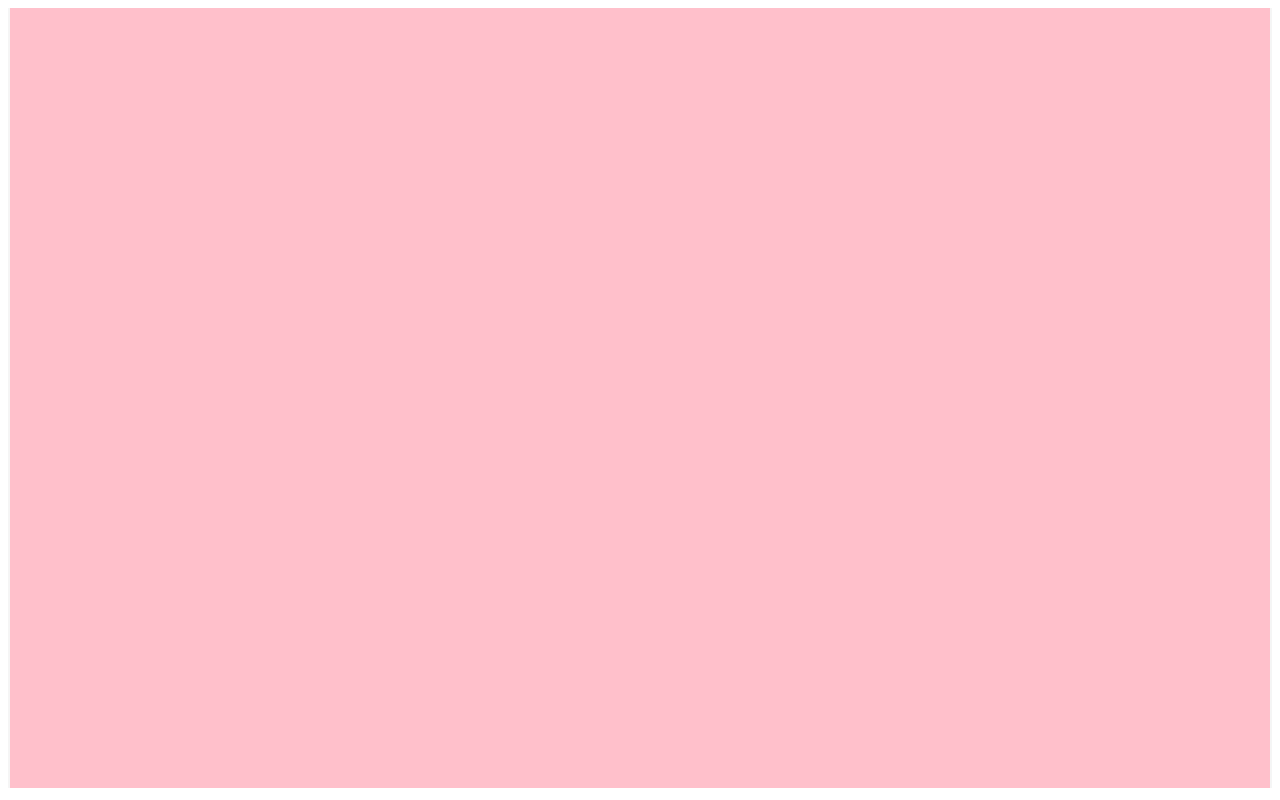
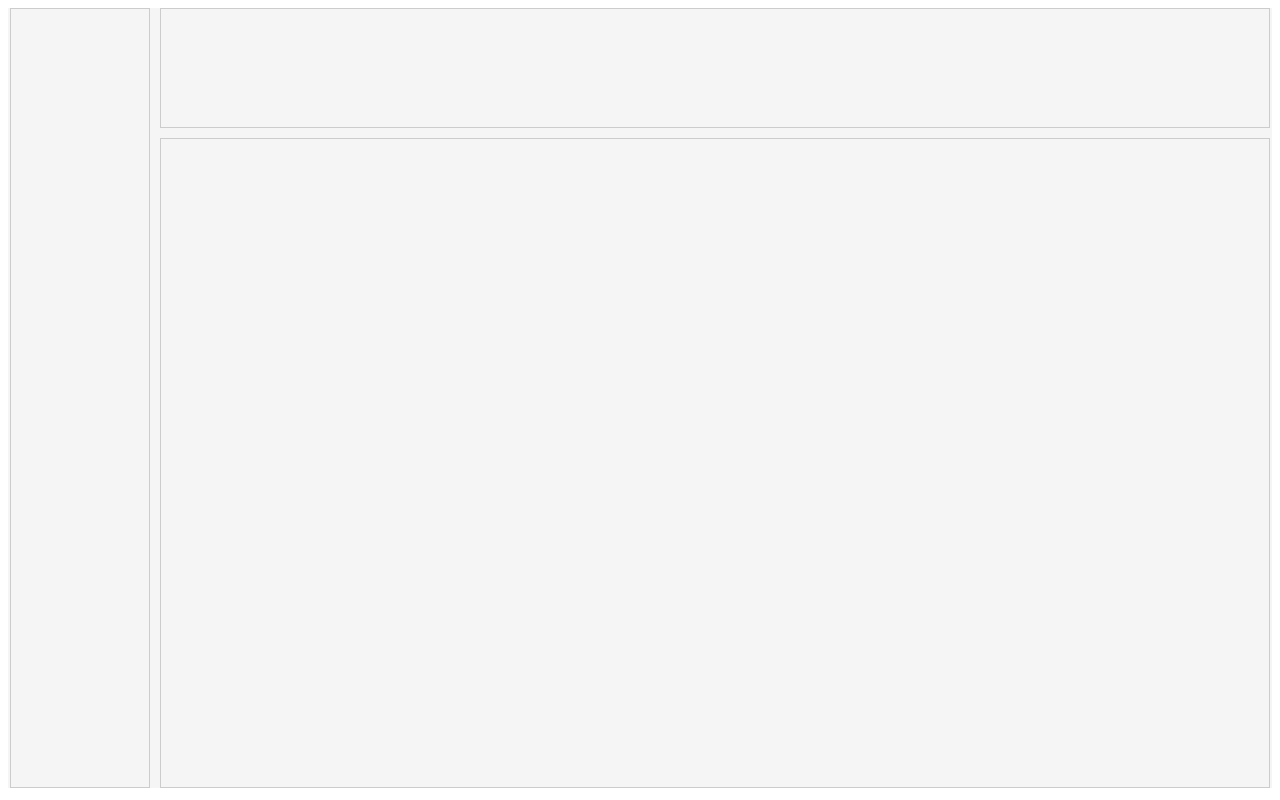
Before and after one commit to guoyuchang1997/ts-vue3, a Vue app: page / in a window 1280 px wide. Built offline with nearby package versions, Linux system fonts and the light colour scheme.

Commit message:
表格demo

```diff
--- a/src/components/index.vue
+++ b/src/components/index.vue
@@ -1,7 +1,10 @@
 <template>
   <div class="main">
     <div class="le"></div>
-    <div class="ri"></div>
+    <div class="ri">
+      <div class="ritop"></div>
+      <div class="rimain"></div>
+    </div>
   </div>
 </template>
 
@@ -12,6 +15,27 @@
   width: calc(100vw - 20px);
   height: calc(100vh - 20px);
   margin: auto;
-  background-color: pink;
+  display: flex;
+}
+.le {
+  width: 140px;
+  height: 100%;
+  border: 1px solid #ccc;
+  margin-right: 10px;
+}
+.ri {
+  width: calc(100vw - 170px);
+  height: 100%;
+  .ritop {
+    width: 100%;
+    height: 120px;
+    border: 1px solid #ccc;
+    margin-bottom: 10px;
+  }
+  .rimain {
+    width: 100%;
+    height: calc(100vh - 150px);
+    border: 1px solid #ccc;
+  }
 }
 </style>
```
